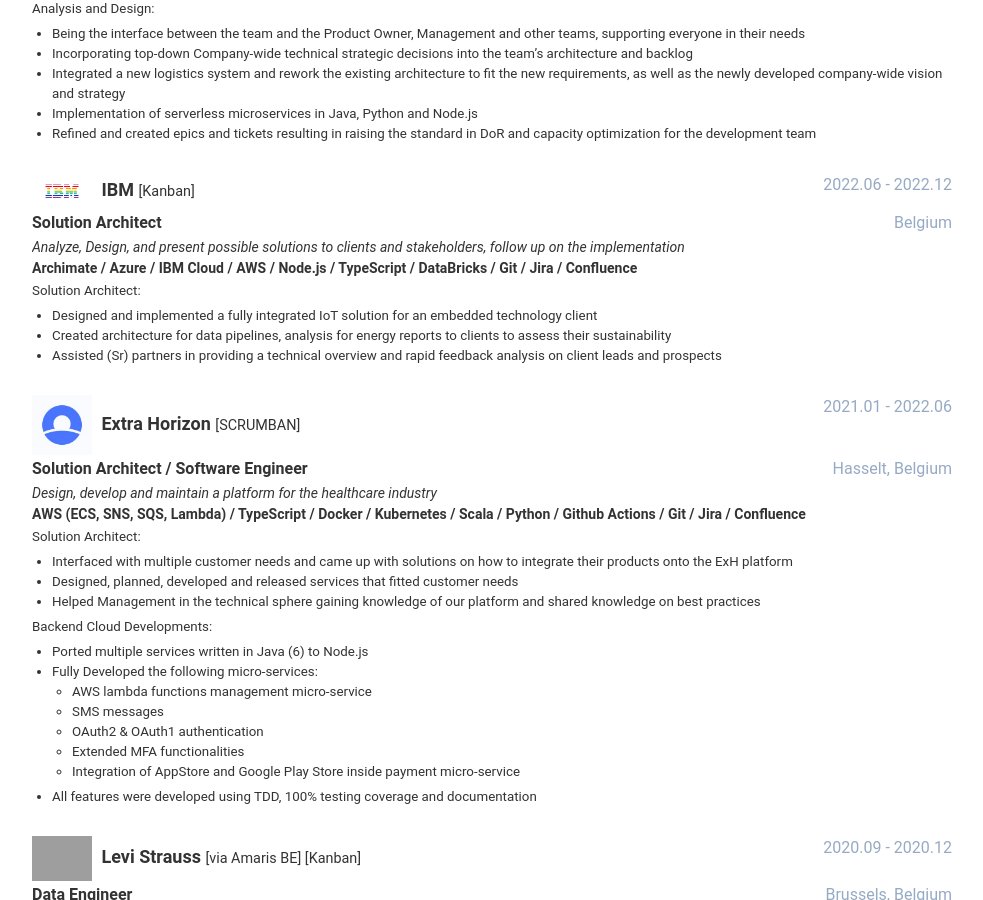
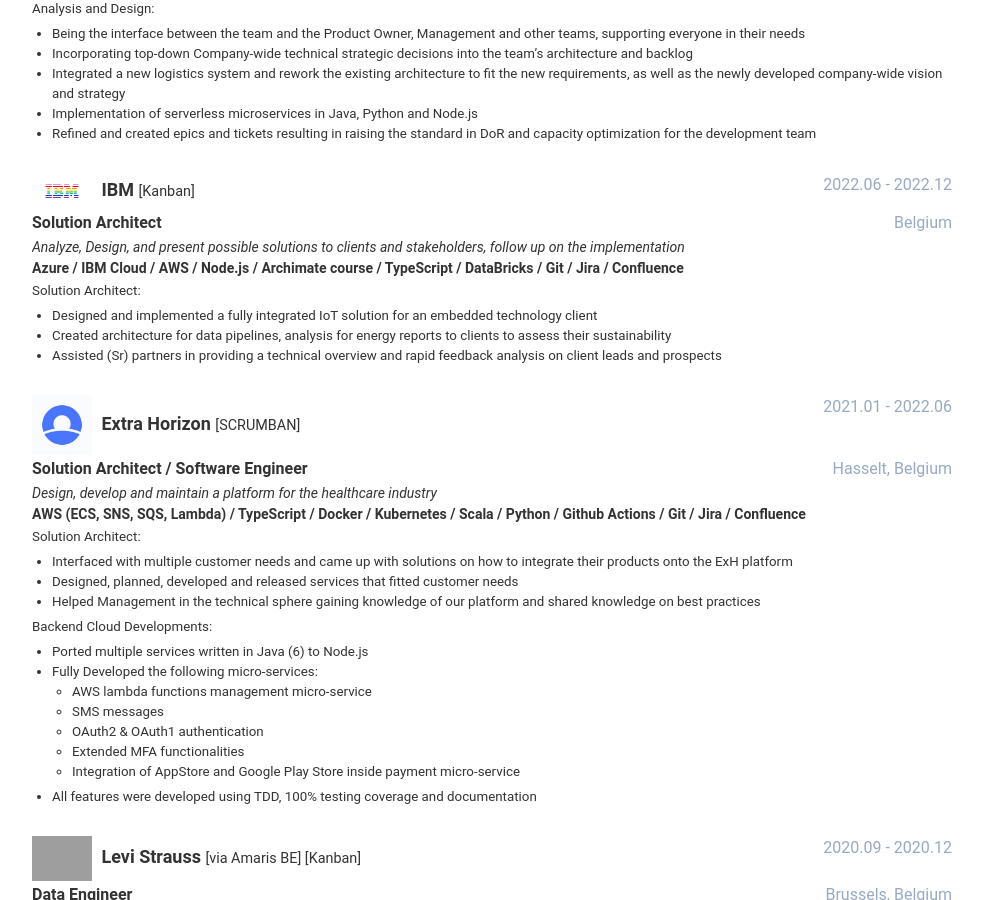
Before and after one commit to romdj/romdj.github.io, a Jekyll site: the page built from index.html, in a window 1280 px wide and 900 px high, scrolled down 907 px. Shown: the whole window, without its empty margins (148-1131 px from the left). Built offline with Jekyll 4.4.1, drawn with Linux system fonts in a browser that asks for light colours; nearby versions of some CDN libraries; grey boxes are pictures that could not be loaded.

Commit message:
cleaned up Archimate part which is not good enough

```diff
--- a/_data/data.yml
+++ b/_data/data.yml
@@ -171,11 +171,11 @@
 
     - role: Solution Architect
       technologies:
-        - 'Archimate'
-        - ' / Azure'
+        - ' Azure'
         - ' / IBM Cloud'
         - ' / AWS'
         - ' / Node.js'
+        - ' / Archimate course'
         - ' / TypeScript'
         - ' / DataBricks'
         - ' / Git'
```
